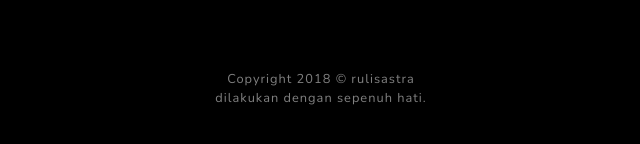
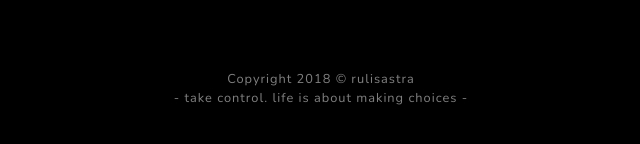
Before and after one commit to rulisastra/rulisastra.github.io, a plain HTML site: page index.html in a window 1280 px wide. Shown: the part 5562-5706 px from the top of the page, 319-959 px from the left. Drawn offline with nearby package versions, Linux system fonts and the light colour scheme; a script that the page names is missing.

Commit message:
copyright

```diff
--- a/index.html
+++ b/index.html
@@ -279,7 +279,7 @@
             </div>
         </section>
         <!-- Footer-->
-        <footer class="footer bg-black small text-center text-white-50"><div class="container">Copyright 2018  &copy; rulisastra <br> dilakukan dengan sepenuh hati.</div></footer>
+        <footer class="footer bg-black small text-center text-white-50"><div class="container">Copyright 2018  &copy; rulisastra <br> - take control. life is about making choices -</div></footer>
         <!-- Bootstrap core JS-->
         <script src="https://cdnjs.cloudflare.com/ajax/libs/jquery/3.5.1/jquery.min.js"></script>
         <script src="https://stackpath.bootstrapcdn.com/bootstrap/4.5.0/js/bootstrap.bundle.min.js"></script>
```
